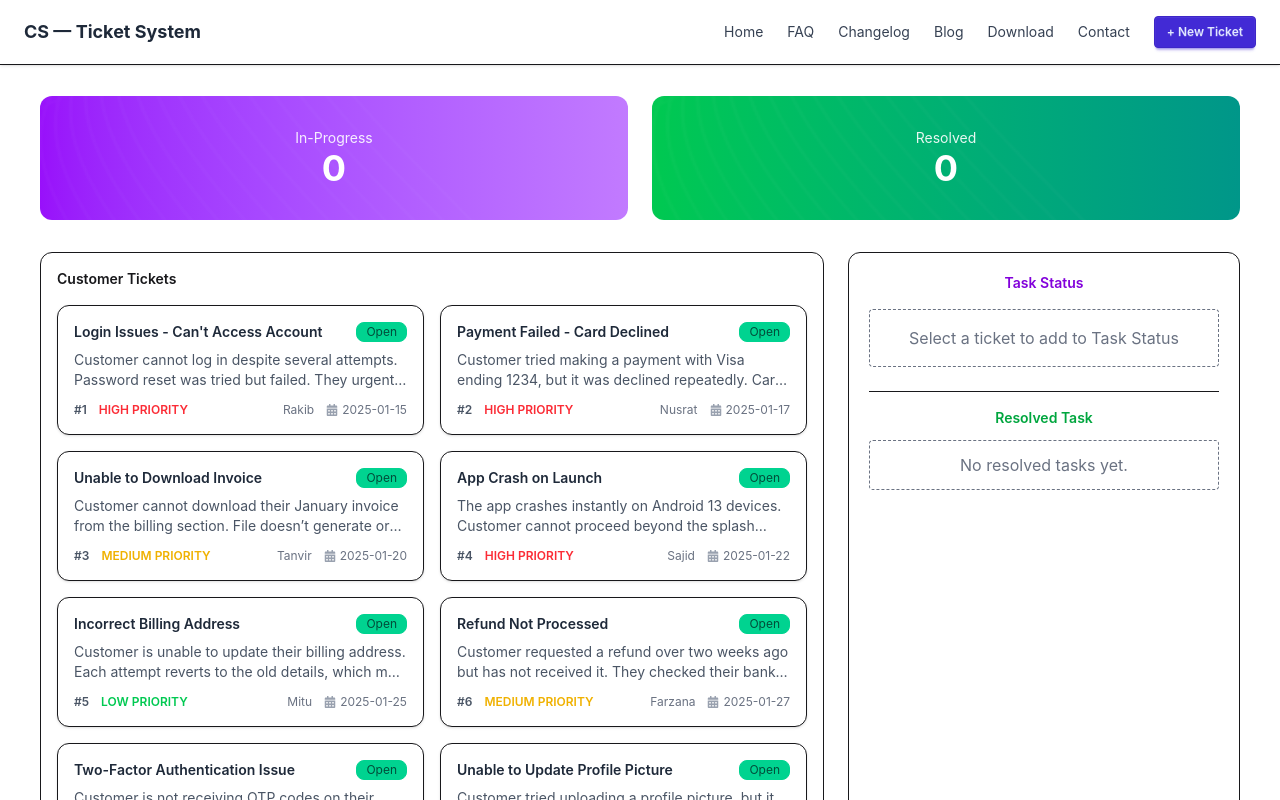
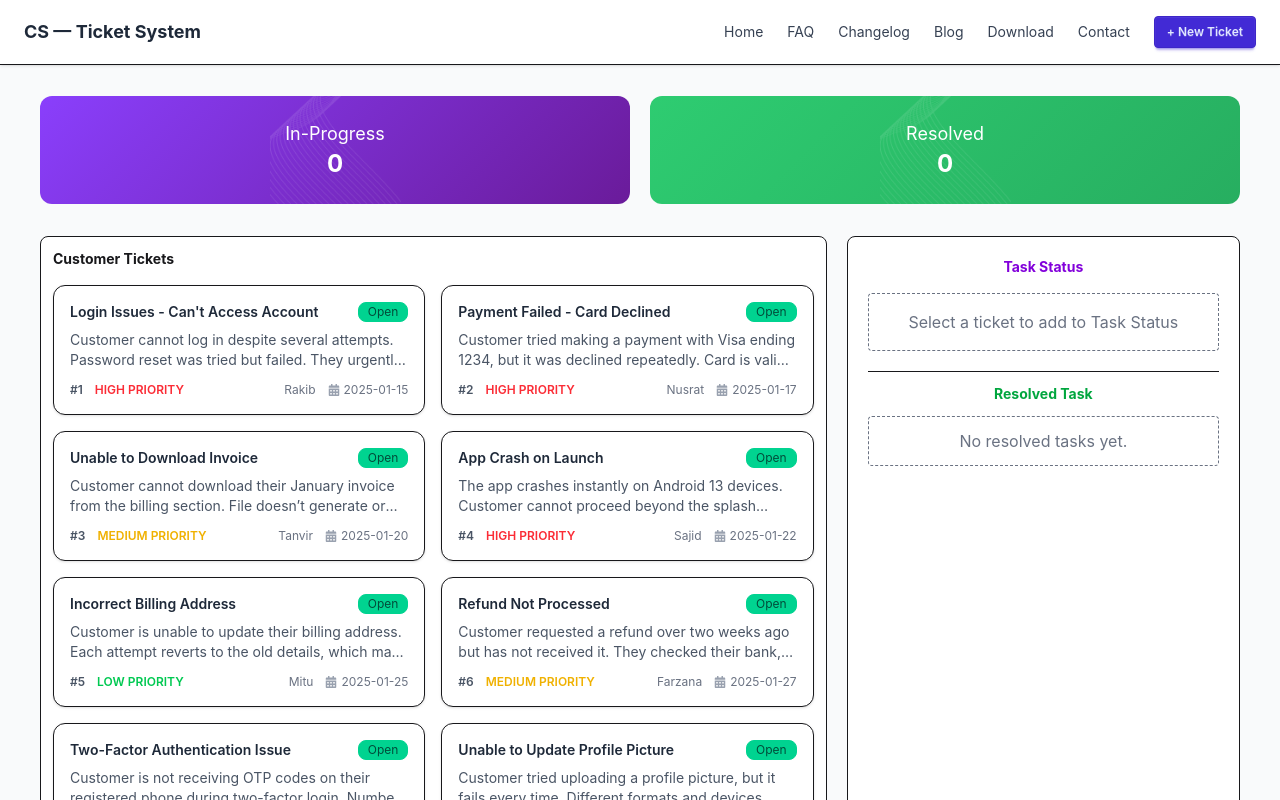
Before and after one commit to mahmudulhaque13/Customer-Support-Zone, a React (Vite) app: page / in a window 1280 px wide. Shown: the top 800 px of the page. Built offline with nearby package versions, Linux system fonts and the light colour scheme.

Commit message:
changed card style

```diff
--- a/src/App.jsx
+++ b/src/App.jsx
@@ -1,20 +1,16 @@
-import { useState } from "react";
-
-import "./App.css";
 import Navbar from "./components/Navbar";
+import MainSection from "./components/MainSection";
 import Footer from "./components/Footer";
-import MainSection from "./components/MainSection";
 
 function App() {
-  const [count, setCount] = useState(0);
+  return (
+    <div className="bg-gray-50 min-h-screen">
+      <Navbar />
 
-  return (
-    <>
-      <Navbar />
       <MainSection />
 
       <Footer />
-    </>
+    </div>
   );
 }
 
--- a/src/components/Footer.jsx
+++ b/src/components/Footer.jsx
@@ -3,7 +3,7 @@ import { FaTwitter, FaLinkedin, FaFacebook, FaEnvelope } from "react-icons/fa";
 
 const Footer = () => {
   return (
-    <footer className="bg-neutral text-white px-10 py-12 pt-22 border-t border-purple-600">
+    <footer className="bg-neutral text-white px-10 py-12 border-t border-purple-600">
       <div className="flex flex-wrap justify-between gap-10">
         {/* Left Section */}
         <div className="flex-1 min-w-[260px]">
--- a/src/components/MainSection.jsx
+++ b/src/components/MainSection.jsx
@@ -4,28 +4,8 @@ import TicketCard from "./TicketCard";
 import { ToastContainer, toast } from "react-toastify";
 import "react-toastify/dist/ReactToastify.css";
 
-import vector from "../assets/images/vector1.png";
-
-const StatusBanner = ({ title, count, gradient }) => {
-  return (
-    <div
-      className={`relative flex-1 text-white rounded-xl py-8 flex flex-col items-center justify-center overflow-hidden ${gradient}`}
-    >
-      {/* background pattern */}
-      <img
-        src={vector}
-        className="absolute inset-0 w-full h-full object-cover opacity-20"
-        alt=""
-      />
-
-      {/* content */}
-      <div className="relative text-center">
-        <h2 className="text-sm opacity-90">{title}</h2>
-        <p className="text-4xl font-bold">{count}</p>
-      </div>
-    </div>
-  );
-};
+import inProgressImage from "../assets/images/vector1.png";
+import resolvedImage from "../assets/images/vector1.png";
 
 const MainSection = () => {
   const [tickets, setTickets] = useState(ticketsData);
@@ -44,15 +24,12 @@ const MainSection = () => {
   const handleAddToTask = (ticket) => {
     if (!inProgress.find((t) => t.id === ticket.id)) {
       const updatedTicket = { ...ticket, status: "In-Progress" };
-
       setInProgress([...inProgress, updatedTicket]);
 
       const updatedTicketsList = tickets.map((t) =>
         t.id === ticket.id ? { ...t, status: "In-Progress" } : t,
       );
-
       setTickets(updatedTicketsList);
-
       toast.info(`Ticket "${ticket.title}" moved to In-Progress`);
     }
   };
@@ -62,7 +39,6 @@ const MainSection = () => {
     setTickets(tickets.filter((t) => t.id !== ticket.id));
 
     const resolvedTicket = { ...ticket, status: "Resolved" };
-
     setResolved([...resolved, resolvedTicket]);
 
     toast.success(`Ticket "${ticket.title}" resolved`);
@@ -80,30 +56,48 @@ const MainSection = () => {
     ? resolved
     : resolved.slice(0, MAX_VISIBLE_RESOLVED);
 
+  const noTicketsAvailable = tickets.length === 0;
+  const noTasksInProgress = inProgress.length === 0;
+  const noResolvedTasks = resolved.length === 0;
+
   return (
-    <main className="px-10 py-8 mt-16 space-y-8">
-      {/* Banner Section */}
-      <div className="grid md:grid-cols-2 gap-6">
-        <StatusBanner
-          title="In-Progress"
-          count={inProgress.length}
-          gradient="bg-gradient-to-r from-purple-600 to-purple-400"
-        />
+    <main className="px-10 py-8 mt-16">
+      {/* Banner */}
+      <div className="flex flex-col md:flex-row gap-5 mb-8">
+        <div
+          className="flex-1 text-center text-white p-6 rounded-xl"
+          style={{
+            backgroundImage: `url(${inProgressImage}), linear-gradient(135deg,#8a3ffc,#6a1b9a)`,
+            backgroundRepeat: "no-repeat",
+            backgroundPosition: "center",
+            backgroundSize: "contain",
+          }}
+        >
+          <h2 className="text-lg">In-Progress</h2>
+          <p className="text-2xl font-bold">{inProgress.length}</p>
+        </div>
 
-        <StatusBanner
-          title="Resolved"
-          count={resolved.length}
-          gradient="bg-gradient-to-r from-green-500 to-teal-600"
-        />
+        <div
+          className="flex-1 text-center text-white p-6 rounded-xl"
+          style={{
+            backgroundImage: `url(${resolvedImage}), linear-gradient(135deg,#2ecc71,#27ae60)`,
+            backgroundRepeat: "no-repeat",
+            backgroundPosition: "center",
+            backgroundSize: "contain",
+          }}
+        >
+          <h2 className="text-lg">Resolved</h2>
+          <p className="text-2xl font-bold">{resolved.length}</p>
+        </div>
       </div>
 
       {/* Content */}
-      <div className="grid md:grid-cols-[2fr_1fr] gap-6">
+      <div className="grid md:grid-cols-[2fr_1fr] gap-5">
         {/* Tickets */}
-        <div className="bg-white border rounded-xl p-4">
-          <h3 className="font-semibold mb-4 text-sm">Customer Tickets</h3>
+        <div className="bg-white border rounded-lg p-3">
+          <h3 className="font-bold mb-4 text-sm">Customer Tickets</h3>
 
-          {tickets.length === 0 ? (
+          {noTicketsAvailable ? (
             <p className="text-center text-gray-500 border border-dashed rounded p-6">
               Smooth sailing. No outstanding customer issues.
             </p>
@@ -130,12 +124,12 @@ const MainSection = () => {
         </div>
 
         {/* Task Status */}
-        <div className="bg-white border rounded-xl p-5">
-          <h3 className="font-semibold text-center text-sm mb-4 text-purple-700">
+        <div className="bg-white border rounded-lg p-5">
+          <h3 className="font-bold text-center text-sm mb-4 text-purple-700">
             Task Status
           </h3>
 
-          {inProgress.length === 0 ? (
+          {noTasksInProgress ? (
             <p className="text-center text-gray-500 border border-dashed rounded p-4">
               Select a ticket to add to Task Status
             </p>
@@ -168,13 +162,13 @@ const MainSection = () => {
             </>
           )}
 
-          {/* Resolved Section */}
-          <div className="mt-6 border-t pt-4">
-            <h3 className="font-semibold text-center text-sm mb-3 text-green-600">
+          {/* Resolved */}
+          <div className="mt-5 border-t pt-3">
+            <h3 className="font-bold text-center text-sm mb-3 text-green-600">
               Resolved Task
             </h3>
 
-            {resolved.length === 0 ? (
+            {noResolvedTasks ? (
               <p className="text-center text-gray-500 border border-dashed rounded p-3">
                 No resolved tasks yet.
               </p>
--- a/src/data/tickets.json
+++ b/src/data/tickets.json
@@ -124,14 +124,5 @@
     "priority": "HIGH",
     "status": "Open",
     "createdAt": "2025-02-10"
-  },
-  {
-    "id": 15,
-    "title": "Can't Change Language Setting",
-    "description": "User is unable to switch the UI language from English to Bengali. Setting appears to save, but the interface remains in English.",
-    "customer": "Lamiya",
-    "priority": "LOW",
-    "status": "Open",
-    "createdAt": "2025-02-12"
   }
 ]
```
